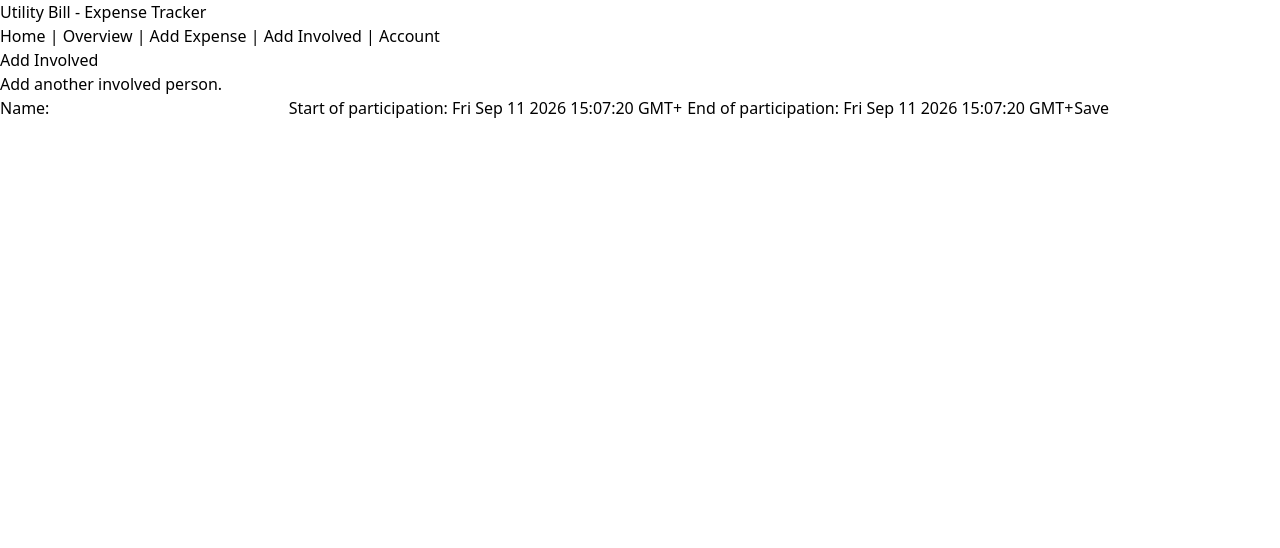
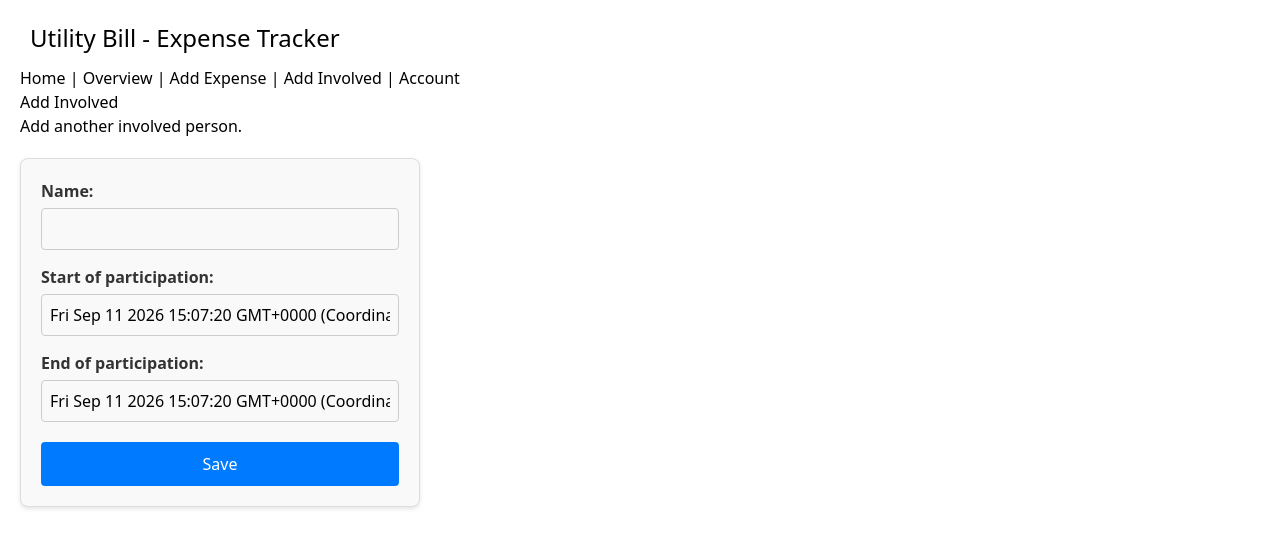
Before and after one commit to jan-soh/utility-bill, an Angular app in the folder client/angular/: page /add-involved in a window 1280 px wide. Shown: the top 548 px of the page. Built offline with nearby package versions, Linux system fonts and the light colour scheme.

Commit message:
Added styles

```diff
--- a/client/angular/src/app/account/account.html
+++ b/client/angular/src/app/account/account.html
@@ -2,7 +2,7 @@
 
 </style>
 
-<div>
+<div class="page-content-container">
   <h1>Account</h1>
   <p>Do the accounting here.</p>
   <div>
--- a/client/angular/src/app/add-expense/add-expense.html
+++ b/client/angular/src/app/add-expense/add-expense.html
@@ -3,7 +3,7 @@
 </style>
 
 
-<div>
+<div class="page-content-container">
   <h1>Add Expense</h1>
   <p>Add expense here.</p>
   <div>
--- a/client/angular/src/app/add-involved/add-involved.html
+++ b/client/angular/src/app/add-involved/add-involved.html
@@ -3,22 +3,8 @@
 </style>
 
 
-<div>
+<div class="page-content-container">
   <h1>Add Involved</h1>
   <p>Add another involved person.</p>
-  <div>
-    <label for="name">
-      Name:
-      <input id="name" type="text" [(ngModel)]="involved.name"/>
-    </label>
-    <label for="start-of-participation">
-      Start of participation:
-      <input id="start-of-participation" type="text" [(ngModel)]="involved.startOfParticipation"/>
-    </label>
-    <label for="start-of-participation">
-      End of participation:
-      <input id="end-of-participation" type="text" [(ngModel)]="involved.endOfParticipation"/>
-    </label>
-    <button (click)="save()">Save</button>
-  </div>
+  <add-involved-form></add-involved-form>
 </div>
--- a/client/angular/src/app/add-involved/add-involved.ts
+++ b/client/angular/src/app/add-involved/add-involved.ts
@@ -1,16 +1,11 @@
 import {Component} from '@angular/core';
-import {Involved} from './model/Involved';
-import {FormsModule} from '@angular/forms';
+import {AddInvolvedForm} from './component/add-involved-form/add-involved-form';
 
 @Component({
   selector: 'add-involved',
   templateUrl: './add-involved.html',
-  imports: [FormsModule],
+  imports: [AddInvolvedForm],
 })
 export class AddInvolved {
-  involved: Involved = new Involved();
 
-  public save(): void {
-    console.log(this.involved);
-  }
 }
--- /dev/null
+++ b/client/angular/src/app/add-involved/component/add-involved-form/add-involved-form.css
@@ -0,0 +1,58 @@
+.form-container {
+  max-width: 400px;
+  margin: 20px 0;
+  padding: 20px;
+  border: 1px solid #ddd;
+  border-radius: 8px;
+  background-color: #f9f9f9;
+  box-shadow: 0 2px 4px rgba(0,0,0,0.1);
+}
+
+.form-group {
+  margin-bottom: 15px;
+}
+
+.form-group label {
+  display: block;
+  margin-bottom: 5px;
+  font-weight: bold;
+  color: #333;
+}
+
+.form-group input {
+  width: 100%;
+  padding: 8px;
+  border: 1px solid #ccc;
+  border-radius: 4px;
+  box-sizing: border-box; /* Ensures padding doesn't affect width */
+}
+
+.form-group input:focus {
+  outline: none;
+  border-color: #007bff;
+  box-shadow: 0 0 0 0.2rem rgba(0,123,255,.25);
+}
+
+.button-group {
+  margin-top: 20px;
+}
+
+.save-button {
+  background-color: #007bff;
+  color: white;
+  border: none;
+  padding: 10px 20px;
+  border-radius: 4px;
+  cursor: pointer;
+  font-size: 16px;
+  width: 100%;
+  transition: background-color 0.2s;
+}
+
+.save-button:hover {
+  background-color: #0069d9;
+}
+
+.save-button:active {
+  background-color: #0062cc;
+}
--- /dev/null
+++ b/client/angular/src/app/add-involved/component/add-involved-form/add-involved-form.html
@@ -0,0 +1,20 @@
+<div class="form-container">
+  <div class="form-group">
+    <label for="name">Name:</label>
+    <input id="name" type="text" [(ngModel)]="involved.name"/>
+  </div>
+
+  <div class="form-group">
+    <label for="start-of-participation">Start of participation:</label>
+    <input id="start-of-participation" type="text" [(ngModel)]="involved.startOfParticipation"/>
+  </div>
+
+  <div class="form-group">
+    <label for="end-of-participation">End of participation:</label>
+    <input id="end-of-participation" type="text" [(ngModel)]="involved.endOfParticipation"/>
+  </div>
+
+  <div class="button-group">
+    <button class="save-button" (click)="save()">Save</button>
+  </div>
+</div>
--- /dev/null
+++ b/client/angular/src/app/add-involved/component/add-involved-form/add-involved-form.ts
@@ -0,0 +1,17 @@
+import {Component} from '@angular/core';
+import {Involved} from '../../model/Involved';
+import {FormsModule} from '@angular/forms';
+
+@Component({
+  selector: 'add-involved-form',
+  templateUrl: './add-involved-form.html',
+  styleUrl: './add-involved-form.css',
+  imports: [FormsModule],
+})
+export class AddInvolvedForm {
+  involved: Involved = new Involved();
+
+  public save(): void {
+    console.log(this.involved);
+  }
+}
--- a/client/angular/src/app/app.css
+++ b/client/angular/src/app/app.css
@@ -0,0 +1,15 @@
+.app-content-container {
+  margin: 20px;
+}
+
+.app-title-text {
+  font-size: 24px;
+  margin: 10px;
+}
+
+
+/* shared styles */
+
+.page-content-container {
+  margin: 20px;
+}
--- a/client/angular/src/app/app.html
+++ b/client/angular/src/app/app.html
@@ -2,8 +2,8 @@
 
 </style>
 
-<main class="main">
-  <h1>Utility Bill - Expense Tracker</h1>
+<main class="app-content-container">
+  <h1 class="app-title-text">Utility Bill - Expense Tracker</h1>
   <navigation />
   <router-outlet />
 </main>
--- a/client/angular/src/app/overview/overview.html
+++ b/client/angular/src/app/overview/overview.html
@@ -2,7 +2,7 @@
 
 </style>
 
-<div>
+<div class="page-content-container">
   <h1>Overview</h1>
   <p>This is the overview page.</p>
   <div>
```
